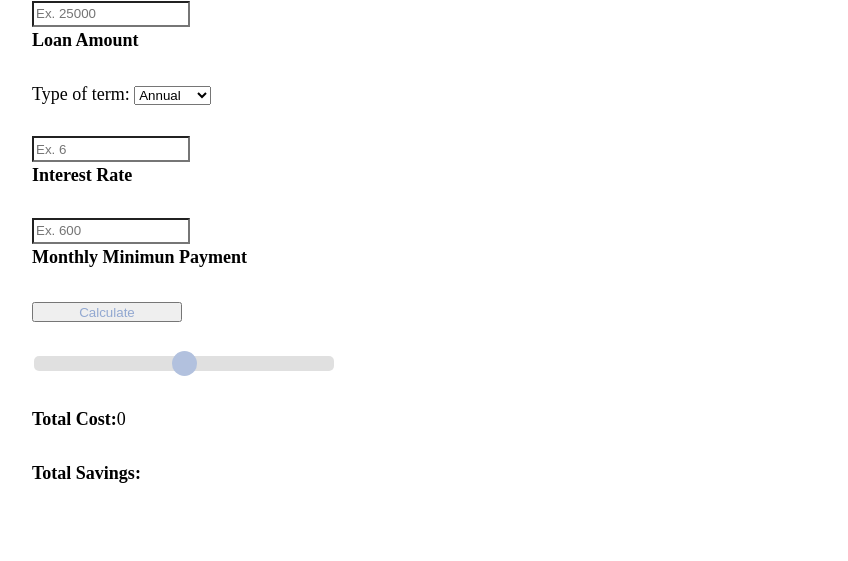
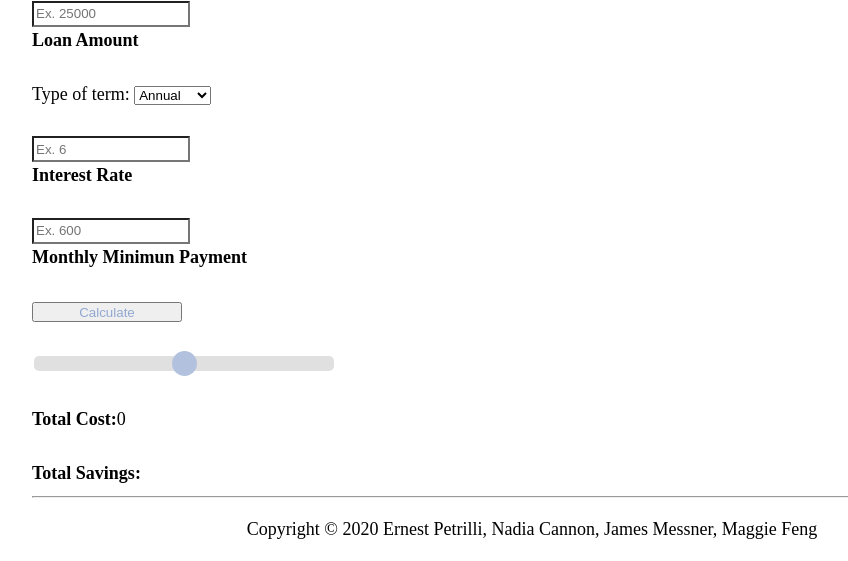
Before and after one commit to chesschamp2300/FinanceManagement, a Flask app: page / in a window 1280 px wide. Shown: the part 393-954 px from the top of the page, without its empty margins (108-956 px from the left). Before the commit the page ends 876 px from the top, so only its background shows below. Run offline with Flask 2, Linux system fonts and the light colour scheme.

Commit message:
added footer

```diff
--- a/static/myStylesheet.css
+++ b/static/myStylesheet.css
@@ -59,3 +59,9 @@
                 width: 150px;
                 height: 20px;
             }
+            footer {
+              width: 100%;
+	            left: 0;
+              bottom: 0;
+              text-align: center;
+            }
--- a/templates/index.html
+++ b/templates/index.html
@@ -62,6 +62,10 @@
                     <label for = "totalSav"><b>Total Savings:</b></label>
                 </div>
         </form>
+        <hr>
+        <footer>
+            <p>Copyright &copy; 2020 Ernest Petrilli, Nadia Cannon, James Messner, Maggie Feng</p>
+        </footer>
         <script>
             function calculate(){
                 var loan = document.getElementById("principle").value;
```
